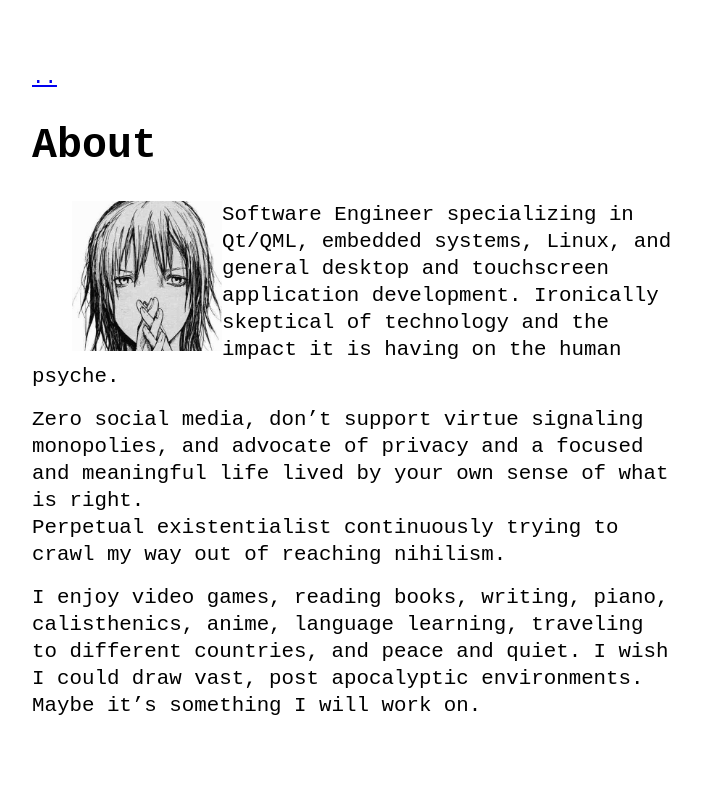
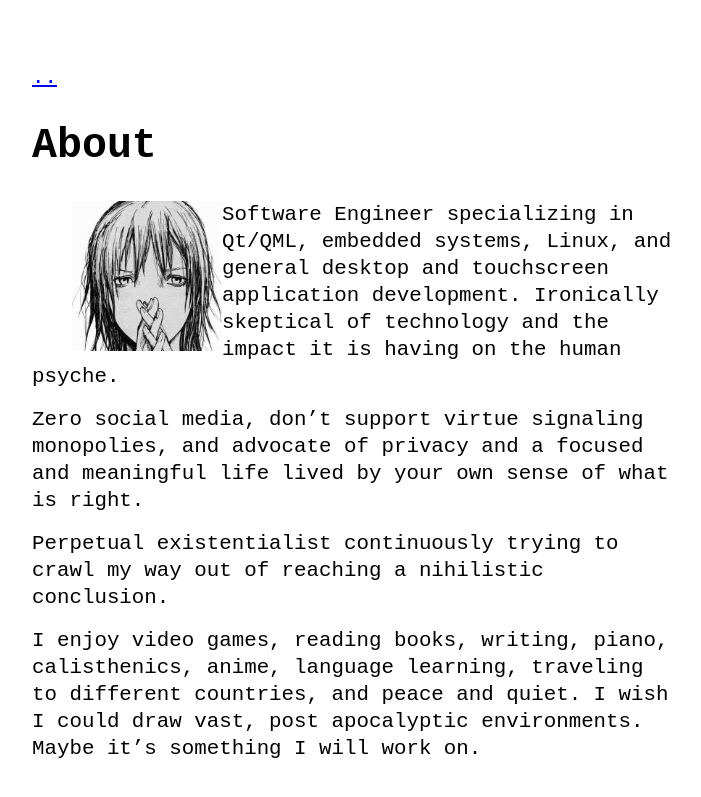
Before and after one commit to deadoceans/deadoceans.github.io, a Jekyll site: the page built from about.md, in a window 1280 px wide. Shown: the top 797 px of the page, without its empty margins (288-989 px from the left). Built offline with Jekyll 4.4.1, drawn with Linux system fonts in a browser that asks for light colours.

Commit message:
Update about.md

```diff
--- a/about.md
+++ b/about.md
@@ -8,6 +8,7 @@ title: About
 </figure> Software Engineer specializing in Qt/QML, embedded systems, Linux, and general desktop and touchscreen application development.  Ironically skeptical of technology and the impact it is having on the human psyche.
 
 Zero social media, don't support virtue signaling monopolies, and advocate of privacy and a focused and meaningful life lived by your own sense of what is right.
-Perpetual existentialist continuously trying to crawl my way out of reaching nihilism.
+
+Perpetual existentialist continuously trying to crawl my way out of reaching a nihilistic conclusion.
 
 I enjoy video games, reading books, writing, piano, calisthenics, anime, language learning, traveling to different countries, and peace and quiet.  I wish I could draw vast, post apocalyptic environments.  Maybe it's something I will work on.
```
